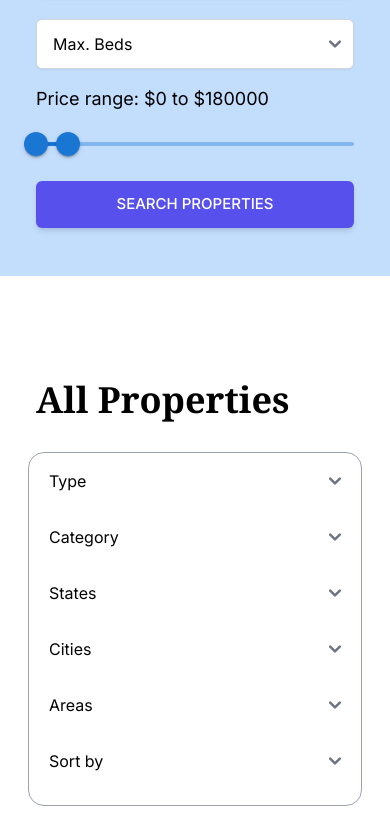
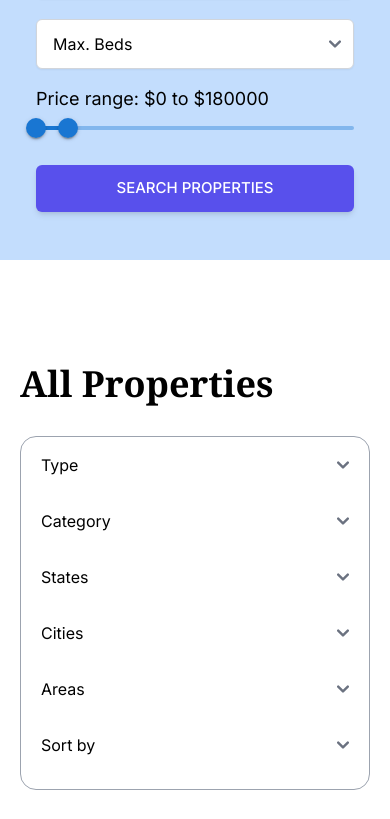
Before and after one commit to vishaltech43/Realestate103, a Next.js app: page /properties in a window 390 px wide. Shown: the part 905-1724 px from the top of the page. Built offline with nearby package versions, Linux system fonts and the light colour scheme.

Commit message:
changes5

```diff
--- a/src/app/home/homebanner.jsx
+++ b/src/app/home/homebanner.jsx
@@ -1,24 +1,35 @@
-import React from 'react'
+import React from 'react';
 import GetstartedBtn from '../../components/CommonBtn';
-const Herobanner = ({image,line1text,line2text,height}) => {
+
+const Herobanner = ({ image, line1text, line2text, height }) => {
   const sectionStyle = {
     backgroundImage: `url('${image}')`,
     backgroundSize: "cover",
     backgroundPosition: "center",
+  };
 
-      };
   return (
     <div>
       <section
         style={sectionStyle}
-className={ `text-white ${height} text-center  py-48 flex flex-col  items-center justify-center bg-gray-100`}
+        className={`text-white ${height} text-center py-42 flex flex-col items-center justify-center bg-gray-100`}
       >
-<h1 className=" md:text-6xl text-3xl mb-1   font-serif  text-blue-950 bg-white p-2 mx-2 rounded-bl-lg rounded-tr-lg md:p-5 ">{line1text}</h1>
-<h1 className="md:text-6xl text-3xl font-serif bg-white  p-3 md:p-5 rounded-bl-lg rounded-tr-lg  text-blue-950 mt-2  mb-10 ">{line2text}</h1>
-<GetstartedBtn px={'px-12px'} mdpx={'md:px-[3rem]'} mdp={'p-5'} mdtext={'md:text-[20px]'} name={'GET STARTED'}/>
+        <h1 className="md:text-6xl text-3xl mb-1 font-serif text-blue-950 bg-white p-10 mx-2 rounded-bl-lg rounded-tr-lg md:p-5 pt-8 pb-4">
+          {line1text}
+        </h1>
+        <h2 className="md:text-6xl text-3xl font-serif bg-white p-3 md:p-5 rounded-bl-lg rounded-tr-lg text-blue-950 mt-2 mb-10 pt-4 pb-4">
+          {line2text}
+        </h2>
+        <GetstartedBtn
+          px={'px-12px'}
+          mdpx={'md:px-[3rem]'}
+          mdp={'p-5'}
+          mdtext={'md:text-[20px]'}
+          name={'GET STARTED'}
+        />
       </section>
     </div>
-  )
-}
+  );
+};
 
-export default Herobanner
+export default Herobanner;
--- a/src/app/home/recent property/RecentPropertylist.jsx
+++ b/src/app/home/recent property/RecentPropertylist.jsx
@@ -1,5 +1,5 @@
 import React from 'react';
-import PropertyCard from './PropertyCard';
+import PropertyCards from '../../../components/property/PropertyCards';
 import data from '../../../app/properties/propertiesData.json';
 
 const RecentPropertylist = () => {
@@ -17,16 +17,20 @@ const RecentPropertylist = () => {
           </h1>
           <div className="flex flex-wrap justify-center">
             {recentProperties.map((property) => (
-              <PropertyCard
+              <PropertyCards
               key={property.id}
-                id={property.id}
               image={property.image}
               price={property.price}
               title={property.name}
-                address={`${property.address.street}, ${property.address.city}`}
+              address={`${property.address?.street || "N/A"}, ${
+                property.address?.city || "N/A"
+              }`}
               beds={property.beds}
               baths={property.baths}
               sqft={property.squareFootage}
+              category={property.category}
+              id={property.id}
+              featured={property.featured}
             />
             ))}
           </div>
--- a/src/app/properties/advancePorpertySearch/AdvSearchForm.jsx
+++ b/src/app/properties/advancePorpertySearch/AdvSearchForm.jsx
@@ -63,7 +63,7 @@ const AdvSearchForm = () => {
   return (
     <div>
       <div className='bg-blue-200 p-4'>
-        <form className="container mx-auto px-5 md:px-20 py-8" onSubmit={handleFilter}>
+        <form className="container mx-auto px-5 md:px-10 py-8" onSubmit={handleFilter}>
           <h2 className="text-xl font-bold mb-4">Advanced Search</h2>
 
           <div className="grid grid-cols-1 gap-4 md:grid-cols-2 lg:grid-cols-4 mb-4">
--- a/src/app/properties/advancePorpertySearch/RangeSlider.jsx
+++ b/src/app/properties/advancePorpertySearch/RangeSlider.jsx
@@ -8,7 +8,7 @@ function valuetext(value) {
 
 export default function RangeSlider({ value, onChange }) {
   return (
-    <Box sx={{ width: '100%' }}>
+    <Box sx={{ width: '100%', padding:"0px"}}>
       <h1 className="text-lg md:text-xl">Price range: ${value[0]} to ${value[1]}</h1>
       <Slider
         getAriaLabel={() => "Price range"}
@@ -21,10 +21,10 @@ export default function RangeSlider({ value, onChange }) {
         step={100}
         sx={{
           width: '100%',
-          marginTop: 2,
+
           '& .MuiSlider-thumb': {
-            height: 24,
-            width: 24,
+            height: 20,
+            width: 20,
             '&:hover, &.Mui-focusVisible': {
               boxShadow: 'inherit',
             },
--- a/src/app/properties/properties listing/PropertiesPage.jsx
+++ b/src/app/properties/properties listing/PropertiesPage.jsx
@@ -77,12 +77,12 @@ const PropertiesPage = ({ properties }) => {
     <div className="container mx-auto">
 
 
-    <div className=" pt-6 px-5 md:px-20 pb-6 ">
-      <h1 className="font-bold text-4xl font-serif mt-20 mx-4 sm:mx-20">
+    <div className=" pt-6 px-5 md:px-9 pb-6 ">
+      <h1 className="font-bold text-4xl font-serif mt-20 ">
         All Properties
       </h1>
 
-      <div className="bg-white mx-2 sm:mx-3 lg:mx-12 rounded-2xl border mt-8 mb-8 border-gray-400">
+      <div className="bg-white  rounded-2xl border mt-8 mb-8 border-gray-400">
         <div className="flex flex-wrap p-2 w-full md:w-3/5">
           <div className="w-full sm:w-1/2 md:w-1/3 lg:w-1/6 mb-4 sm:mb-0">
             <select
```
Lines whose indentation alone changed are shown as unchanged.
